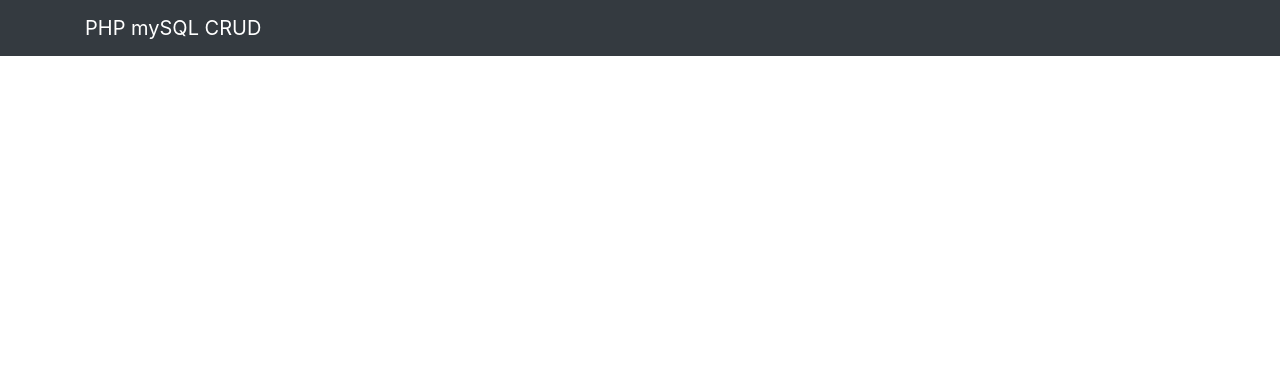
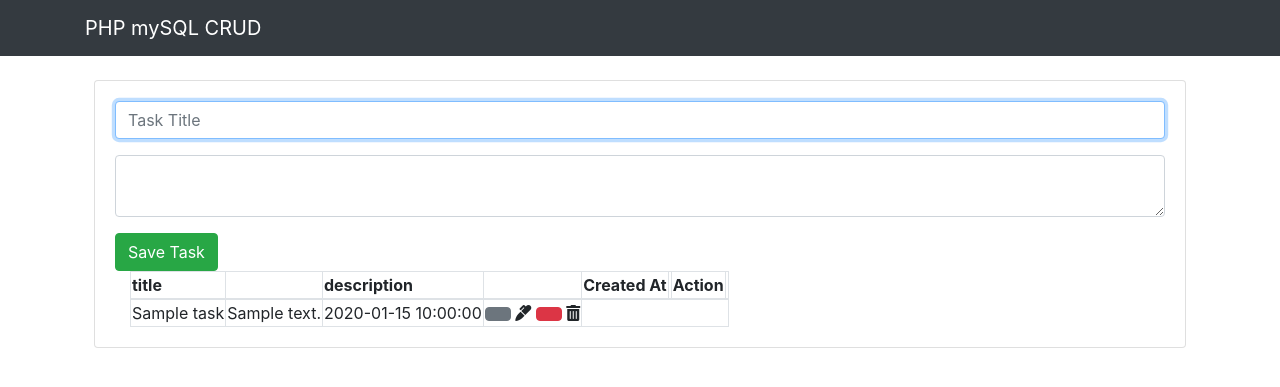
Before and after one commit to GabrielleMrRobot/php-mysql-crud-gabrielle24feb2024, a PHP site: page / in a window 1280 px wide. Shown: the top 387 px of the page. Run offline with PHP 8.4, Linux system fonts and the light colour scheme; tables that the repository leaves empty hold one stand-in row (values such as "Sample post"); some libraries are stand-ins or nearby versions.

Commit message:
feat: finish index.php

```diff
--- a/index.php
+++ b/index.php
@@ -1,3 +1,73 @@
+<?php include("db.php"); ?>
+
 <?php include('includes/header.php'); ?>
 
+
+
+<main class="container p-4">
+  <div class="row">
+    <div class="col md-4">
+      <!--Messages-->
+
+      <?php if(isset($_SESSION['message'])){ ?>
+      <div class="alert alert-<?= $_SESSION['message_type']?> alert-dismissible fade show" role="active">
+      <?= $_SESSION['message']?>
+      <button type="button" class="close" data-dismiss="alert" aria-label="Close"><span aria-hidden="true">&times;</span>
+    </button>
+    </div>
+    <?php session_unset(); } ?>
+
+    <!-- ADD TASK FORM-->
+    <div class="card card-body">
+      <form action="save_task.php" method="POST">
+        <div class="form-group">
+        <input type="test" name="title" class="form-control" placeholder="Task Title"  autofocus>
+        </div>
+        <div class="form-group">
+          <textarea name="description" id="" cols="30" rows="2" class="form-control" placeholder="Task-Description">
+          </textarea>
+        </div>
+        <input type="submit" name="save_task" class="btn btn-success btnblock" value="Save Task">
+        <div class="col-md-8">
+          <table class="table-bordered">
+            <thead>
+              <tr>
+              <th>title<th>
+              <th>description<th>
+              <th>Created At<th>
+              <th>Action<th>
+                <tr>
+      </thead>
+      <tbody>
+        <?php
+        $query= "SELECT * FROM task";
+        $result_tasks = mysqli_query($conn, $query);
+
+        while($row = mysqli_fetch_assoc($result_tasks)) { ?>
+       <tr>
+        <td><?php echo$row['title']; ?></td>
+        <td><?php echo$row['description']; ?></td>
+        <td><?php echo$row['created_at']; ?></td>
+        <td>
+          <a href="edit.php?id=<?php echo $row['id']?>" class="btn btn-secondary"></a>
+          <i class="fas fa-marker"></i>
+        </a>
+        <a href="edit.php?id=<?php echo $row['id']?>" class="btn btn-danger"></a>
+          <i class="fas fa-trash-alt"></i>
+        </a>
+        </td>
+        </tr>
+
+        <?php } ?>
+        </tbody>
+        </table>
+
+
+
+      </form>
+    </div>
+    </div>
+  </div>
+</main>
+
 <?php include('includes/footer.php'); ?>
```
